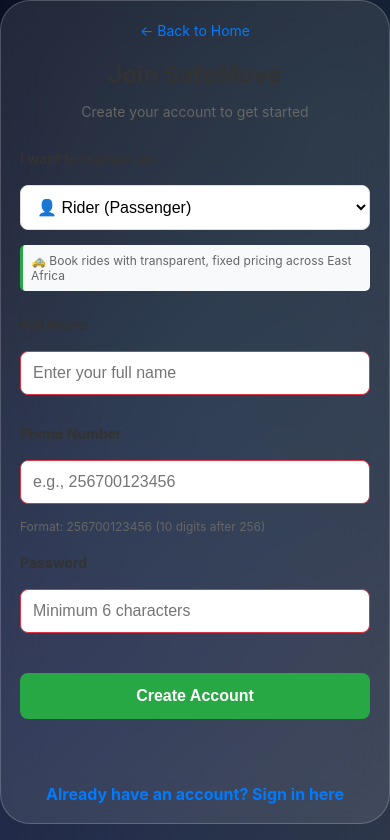
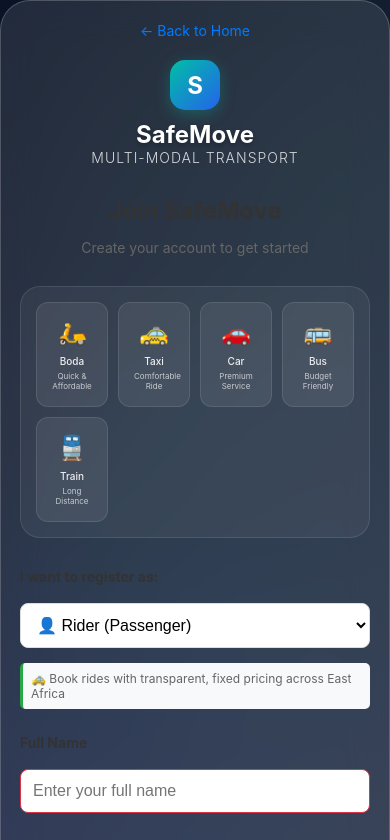
Before and after one commit to Faith-tech-code/safemove, a website: page frontend/register.html in a window 390 px wide. Shown: the top 840 px of the page. Drawn offline with Linux system fonts and the light colour scheme.

Commit message:
sm changes

```diff
--- /dev/null
+++ b/frontend/css/components.css
@@ -0,0 +1,224 @@
+/* SafeMove Shared Visual Components */
+
+/* Logo and branding styles */
+.brand-logo {
+  text-align: center;
+  margin-bottom: 20px;
+  position: relative;
+  z-index: 2;
+}
+
+.logo-container {
+  display: inline-flex;
+  align-items: center;
+  gap: 15px;
+  margin-bottom: 10px;
+}
+
+.logo-icon {
+  width: 50px;
+  height: 50px;
+  background: linear-gradient(135deg, #00BFA6, #2563eb);
+  border-radius: 15px;
+  display: flex;
+  align-items: center;
+  justify-content: center;
+  font-size: 24px;
+  font-weight: bold;
+  color: white;
+  box-shadow: 0 4px 15px rgba(0, 191, 166, 0.3);
+}
+
+.logo-text {
+  font-size: 28px;
+  font-weight: bold;
+  color: white;
+  text-shadow: 0 2px 4px rgba(0,0,0,0.3);
+}
+
+.logo-tagline {
+  color: rgba(255, 255, 255, 0.8);
+  font-size: 14px;
+  font-weight: 300;
+  letter-spacing: 1px;
+}
+
+/* Transport showcase section */
+.transport-showcase {
+  display: grid;
+  grid-template-columns: repeat(auto-fit, minmax(80px, 1fr));
+  gap: 15px;
+  margin: 30px 0;
+  padding: 20px;
+  background: rgba(255, 255, 255, 0.05);
+  border-radius: 20px;
+  border: 1px solid rgba(255, 255, 255, 0.1);
+  position: relative;
+  z-index: 2;
+}
+
+.transport-item {
+  text-align: center;
+  padding: 15px;
+  border-radius: 12px;
+  background: rgba(255, 255, 255, 0.08);
+  border: 1px solid rgba(255, 255, 255, 0.1);
+  transition: all 0.3s ease;
+  cursor: pointer;
+}
+
+.transport-item:hover {
+  transform: translateY(-3px);
+  background: rgba(255, 255, 255, 0.15);
+  border-color: rgba(255, 255, 255, 0.3);
+}
+
+.transport-icon {
+  font-size: 28px;
+  margin-bottom: 8px;
+  display: block;
+}
+
+.transport-name {
+  font-size: 11px;
+  color: rgba(255, 255, 255, 0.9);
+  font-weight: 500;
+}
+
+.transport-desc {
+  font-size: 9px;
+  color: rgba(255, 255, 255, 0.7);
+  margin-top: 4px;
+}
+
+/* Glass morphism container enhancement */
+.glass-container {
+  background: rgba(255, 255, 255, 0.1);
+  backdrop-filter: blur(20px);
+  border-radius: 25px;
+  border: 1px solid rgba(255, 255, 255, 0.2);
+  position: relative;
+}
+
+.glass-container::before {
+  content: '';
+  position: absolute;
+  top: 0;
+  left: 0;
+  right: 0;
+  bottom: 0;
+  background: rgba(255, 255, 255, 0.05);
+  border-radius: 25px;
+  z-index: -1;
+}
+
+/* Enhanced button styles */
+.btn-enhanced {
+  background: linear-gradient(135deg, #00BFA6, #2563eb);
+  color: white;
+  border: none;
+  border-radius: 12px;
+  padding: 15px 30px;
+  font-size: 16px;
+  font-weight: 600;
+  cursor: pointer;
+  transition: all 0.3s ease;
+  box-shadow: 0 4px 15px rgba(0, 191, 166, 0.3);
+}
+
+.btn-enhanced:hover {
+  transform: translateY(-2px);
+  box-shadow: 0 6px 20px rgba(0, 191, 166, 0.4);
+}
+
+.btn-enhanced:disabled {
+  opacity: 0.6;
+  cursor: not-allowed;
+  transform: none;
+}
+
+/* Form enhancement styles */
+.form-enhanced {
+  background: rgba(255, 255, 255, 0.08);
+  border-radius: 15px;
+  padding: 25px;
+  border: 1px solid rgba(255, 255, 255, 0.1);
+}
+
+.form-group-enhanced {
+  margin-bottom: 20px;
+}
+
+.form-label-enhanced {
+  display: block;
+  margin-bottom: 8px;
+  font-weight: 600;
+  color: white;
+  font-size: 14px;
+}
+
+.form-input-enhanced {
+  width: 100%;
+  padding: 15px;
+  border: 1px solid rgba(255, 255, 255, 0.2);
+  border-radius: 10px;
+  font-size: 16px;
+  background: rgba(255, 255, 255, 0.1);
+  color: white;
+  transition: all 0.3s ease;
+}
+
+.form-input-enhanced::placeholder {
+  color: rgba(255, 255, 255, 0.6);
+}
+
+.form-input-enhanced:focus {
+  outline: none;
+  border-color: #00BFA6;
+  box-shadow: 0 0 0 3px rgba(0, 191, 166, 0.3);
+  background: rgba(255, 255, 255, 0.15);
+}
+
+/* Animation keyframes */
+@keyframes float {
+  0%, 100% { transform: translateY(0px) rotate(0deg); }
+  33% { transform: translateY(-5px) rotate(0.5deg); }
+  66% { transform: translateY(5px) rotate(-0.5deg); }
+}
+
+@keyframes transportFloat {
+  0%, 100% { transform: translateY(0px) scale(1); }
+  25% { transform: translateY(-8px) scale(1.02); }
+  50% { transform: translateY(5px) scale(0.98); }
+  75% { transform: translateY(-3px) scale(1.01); }
+}
+
+/* Responsive design */
+@media (max-width: 768px) {
+  .logo-container {
+    flex-direction: column;
+    gap: 10px;
+  }
+
+  .logo-text {
+    font-size: 24px;
+  }
+
+  .transport-showcase {
+    grid-template-columns: repeat(auto-fit, minmax(70px, 1fr));
+    gap: 10px;
+    padding: 15px;
+  }
+
+  .transport-icon {
+    font-size: 24px;
+  }
+
+  .transport-name {
+    font-size: 10px;
+  }
+
+  .transport-desc {
+    font-size: 8px;
+  }
+}
--- a/frontend/register.html
+++ b/frontend/register.html
@@ -3,6 +3,7 @@
 <head>
   <title>Register – SafeMove</title>
   <link rel="stylesheet" href="css/styles.css">
+  <link rel="stylesheet" href="css/components.css">
   <style>
     :root {
       --primary-bg: #0A0F24;
@@ -282,9 +283,49 @@
       <a href="index.html">← Back to Home</a>
     </div>
 
+    <!-- Brand Logo Section -->
+    <div class="brand-logo">
+      <div class="logo-container">
+        <div class="logo-icon">S</div>
+        <div>
+          <div class="logo-text">SafeMove</div>
+          <div class="logo-tagline">MULTI-MODAL TRANSPORT</div>
+        </div>
+      </div>
+    </div>
+
     <div class="registration-header">
       <h2 class="registration-title">Join SafeMove</h2>
       <p class="registration-subtitle">Create your account to get started</p>
+    </div>
+
+    <!-- Transport Mode Showcase -->
+    <div class="transport-showcase">
+      <div class="transport-item" data-mode="boda">
+        <span class="transport-icon">🛵</span>
+        <div class="transport-name">Boda</div>
+        <div class="transport-desc">Quick & Affordable</div>
+      </div>
+      <div class="transport-item" data-mode="taxi">
+        <span class="transport-icon">🚕</span>
+        <div class="transport-name">Taxi</div>
+        <div class="transport-desc">Comfortable Ride</div>
+      </div>
+      <div class="transport-item" data-mode="car">
+        <span class="transport-icon">🚗</span>
+        <div class="transport-name">Car</div>
+        <div class="transport-desc">Premium Service</div>
+      </div>
+      <div class="transport-item" data-mode="bus">
+        <span class="transport-icon">🚌</span>
+        <div class="transport-name">Bus</div>
+        <div class="transport-desc">Budget Friendly</div>
+      </div>
+      <div class="transport-item" data-mode="train">
+        <span class="transport-icon">🚆</span>
+        <div class="transport-name">Train</div>
+        <div class="transport-desc">Long Distance</div>
+      </div>
     </div>
 
     <!-- User Role Selection -->
```
Also changed, not shown: frontend/login.html (+43 -1 lines).
